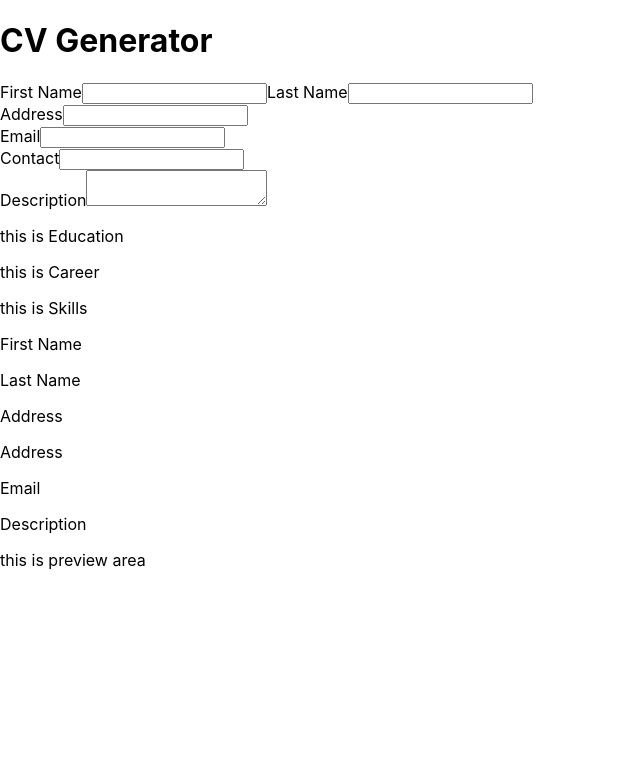
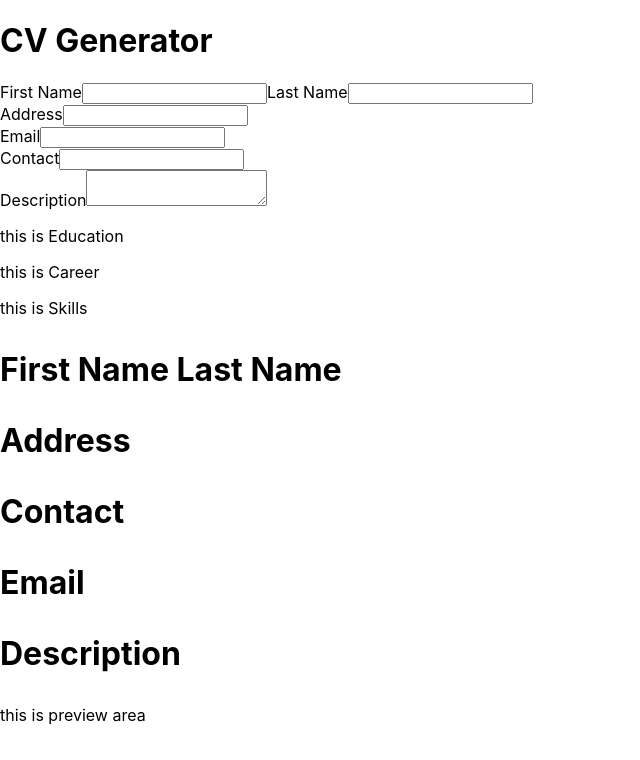
Before and after one commit to Diwashnembang/cv-application, a React (Create React App) app: page / in a window 1280 px wide. Shown: the top 760 px of the page, without its empty margins (0-640 px from the left). Built offline with nearby package versions, Linux system fonts and the light colour scheme.

Commit message:
fixed the email bug now personal info working fine

```diff
--- a/src/components/Main.jsx
+++ b/src/components/Main.jsx
@@ -10,7 +10,7 @@ class Main extends Component {
         firstName: 'first Name',
         lastName: 'last Name',
         address: 'address',
-        contact: 'address',
+        contact: 'Contact',
         email: 'email',
         description: 'description',
       },
@@ -82,7 +82,7 @@ class Main extends Component {
         lastName: previousState.info.lastName,
         address: previousState.info.address,
         contact: e.target.value,
-        email: previousState.info.address,
+        email: previousState.info.email,
         description: previousState.info.description,
       },
     }));
--- a/src/components/previewUserinfo/PreviewPersonalnfo.jsx
+++ b/src/components/previewUserinfo/PreviewPersonalnfo.jsx
@@ -6,12 +6,16 @@ class PreviewPersonalInfo extends PureComponent {
     const { info, capitalize } = this.props;
     return (
       <div>
-        <p>{capitalize(info.firstName)}</p>
-        <p>{capitalize(info.lastName)}</p>
-            <p>{capitalize(info.address)}</p>
-            <p>{capitalize(info.contact)}</p>
-            <p>{capitalize(info.email)}</p>
-            <p>{capitalize(info.description)}</p>
+        <h1>
+          <p>
+            {capitalize(info.firstName)}
+            {capitalize(info.lastName)}
+          </p>
+          <p>{capitalize(info.address)}</p>
+          <p>{capitalize(info.contact)}</p>
+          <p>{capitalize(info.email)}</p>
+          <p>{capitalize(info.description)}</p>
+        </h1>
 
       </div>
     );
```
Also changed, not shown: src/App.js (renamed from src/App.jsx).
